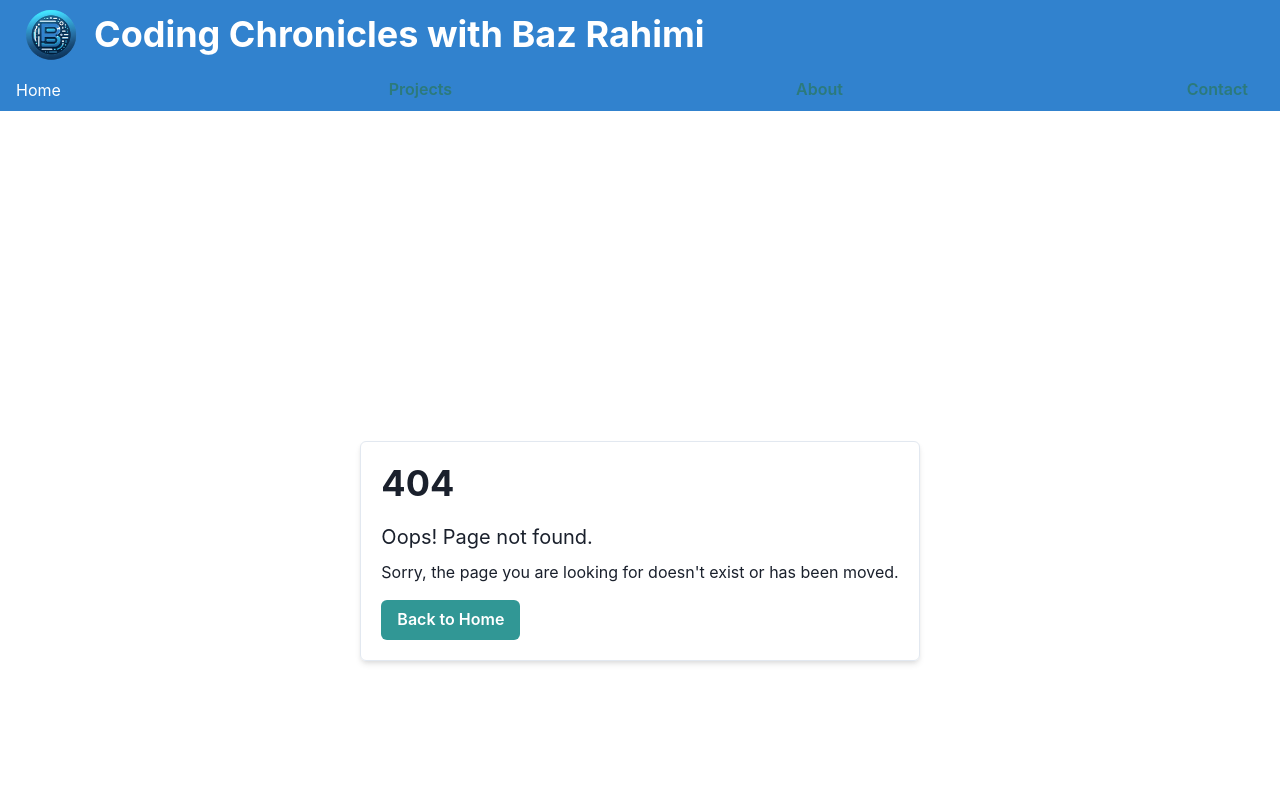
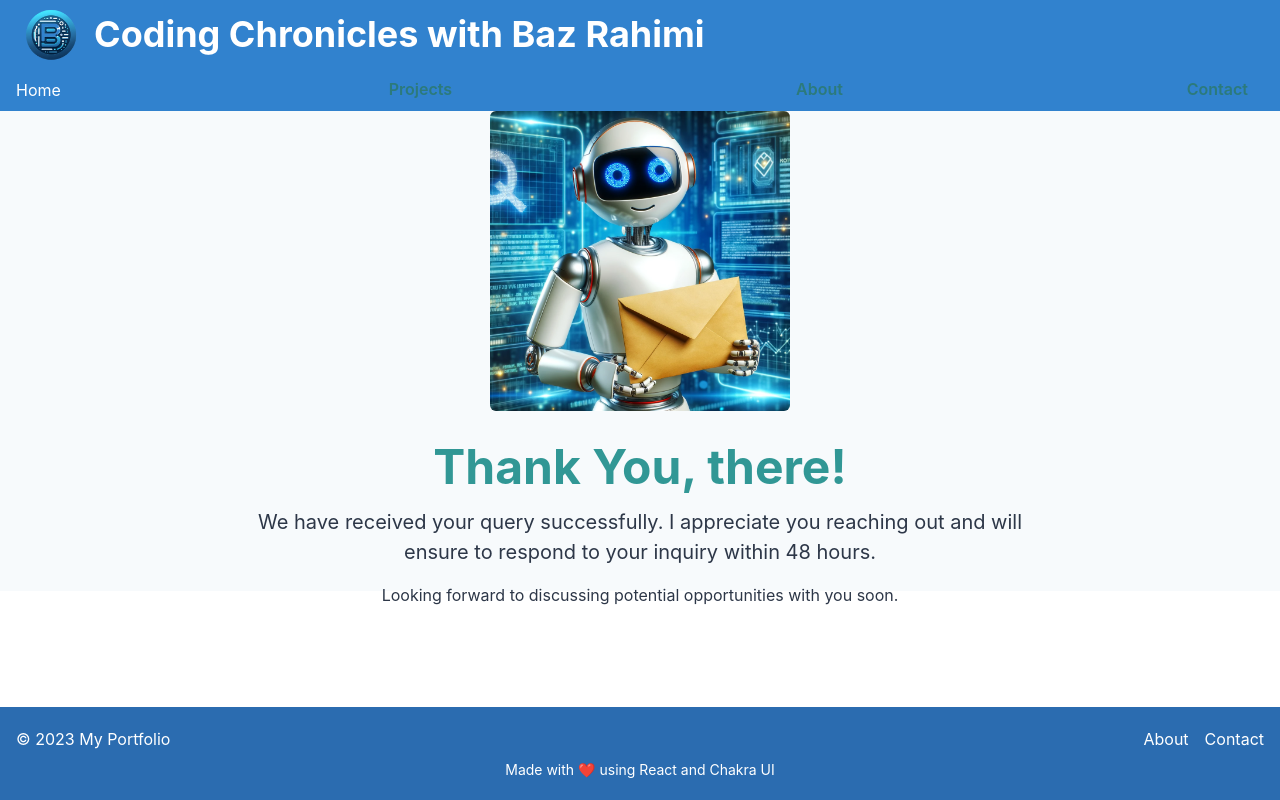
Before and after one commit to Bazrahimi/BazRahimiPortfolio, a React (Vite) app: page /contact-response in a window 1280 px wide. Shown: the top 800 px of the page. Built offline with nearby package versions, Linux system fonts and the light colour scheme; no server answers.

Commit message:
add contactResponse.jsx

```diff
--- a/src/main.jsx
+++ b/src/main.jsx
@@ -9,6 +9,7 @@ import Home from './pages/Home.jsx';
 import NoMatch from './pages/NoMatch.jsx';
 import Projects from './pages/Projects.jsx';
 import Contact from './pages/Contact.jsx';
+import ContactResponse from './pages/ContactRespond.jsx';
 
 // Define routes with child routes
 const router = createBrowserRouter([
@@ -19,6 +20,7 @@ const router = createBrowserRouter([
       { index: true, element: <Home /> },
       {path: 'projects', element: <Projects />},
       {path: 'contact', element: < Contact />},
+      {path: '/contact-response', element: <ContactResponse />},
       // Uncomment and add your additional routes here
       // { path: 'about', element: <About /> },
       // { path: 'contact', element: <Contact /> },
--- a/src/pages/Contact.jsx
+++ b/src/pages/Contact.jsx
@@ -2,8 +2,9 @@ const serviceId = import.meta.env.VITE_REACT_APP_EMAILJS_SERVICE_ID;
 const templateId = import.meta.env.VITE_REACT_APP_EMAILJS_TEMPLATE_ID;
 const publicKey = import.meta.env.VITE_REACT_APP_EMAILJS_PUBLIC_KEY;
 
-import React, { useRef } from 'react';
+import React, { useRef, useState} from 'react';
 import emailjs from 'emailjs-com';
+import { useNavigate } from 'react-router-dom';
 import {
   Box,
   VStack,
@@ -22,9 +23,12 @@ import {
 const Contact = () => {
   const form = useRef();
   const toast = useToast();
+  const [loading, setLoading] = useState(false);
+  const navigate = useNavigate(); // Hook to navigate
 
   const handleSubmit = (e) => {
     e.preventDefault();
+    setLoading(true);
 
     emailjs.sendForm(
       serviceId,
@@ -33,6 +37,8 @@ const Contact = () => {
       publicKey
     )
       .then((result) => {
+        setLoading(false);
+        navigate('/contact-response', { state: { user_name: e.target.user_name.value } }); // navigate to pass the state
         toast({
           title: 'Message sent.',
           description: "We've received your message and will get back to you shortly.",
@@ -41,6 +47,7 @@ const Contact = () => {
           isClosable: true,
         });
       }, (error) => {
+        setLoading(false);
         toast({
           title: 'Error',
           description: "There was an error sending your message. Please try again later.",
@@ -52,10 +59,6 @@ const Contact = () => {
   };
 
   return (
-
-
-
-
 
     <Box p={8} maxW="800px" mx="auto">
 
@@ -108,7 +111,7 @@ const Contact = () => {
             <FormLabel htmlFor="message">Message</FormLabel>
             <Textarea name="message" id="message" placeholder="Your message" />
           </FormControl>
-          <Button type="submit" colorScheme="blue" size="lg" width="100%">
+          <Button type="submit" colorScheme="blue" size="lg" width="100%" isLoading={loading} loadingText="Sending...">
             Send Message
           </Button>
         </VStack>
--- a/src/pages/ContactRespond.jsx
+++ b/src/pages/ContactRespond.jsx
@@ -0,0 +1,45 @@
+import React from 'react';
+import { Box, Heading, Text, VStack, Image, useColorModeValue } from '@chakra-ui/react';
+import { useLocation } from 'react-router-dom';
+
+const ContactResponse = () => {
+  const location = useLocation();
+  const userName = location.state?.user_name || 'there'; // Fallback to 'there' if no user name provided
+
+
+  const boxBg = useColorModeValue('gray.50', 'gray.800');
+  const textColor = useColorModeValue('gray.700', 'gray.200');
+
+  return (
+    <VStack
+      spacing={4}
+      align="center"
+      justify="center"
+      height="60vh"
+      bg={boxBg}
+      p={8}
+    >
+      <Image
+        src="src/assets/images/contact-response.png"
+        alt="Message Sent Confirmation"
+        boxSize="300px"
+        objectFit="cover"
+        m={4}
+        borderRadius="md"
+      />
+      <Box textAlign="center" width="full" maxWidth="container.md">
+        <Heading as="h2" size="2xl" mb={4} color="teal.500">
+          Thank You, {userName}!
+        </Heading>
+        <Text fontSize="xl" mb={4} color={textColor}>
+          We have received your query successfully. I appreciate you reaching out and will ensure to respond to your inquiry within 48 hours.
+        </Text>
+        <Text color={textColor}>
+           Looking forward to discussing potential opportunities with you soon.
+        </Text>
+      </Box>
+    </VStack>
+  );
+};
+
+export default ContactResponse;
```
Also changed, not shown: src/assets/images/contact-response.png (added).
